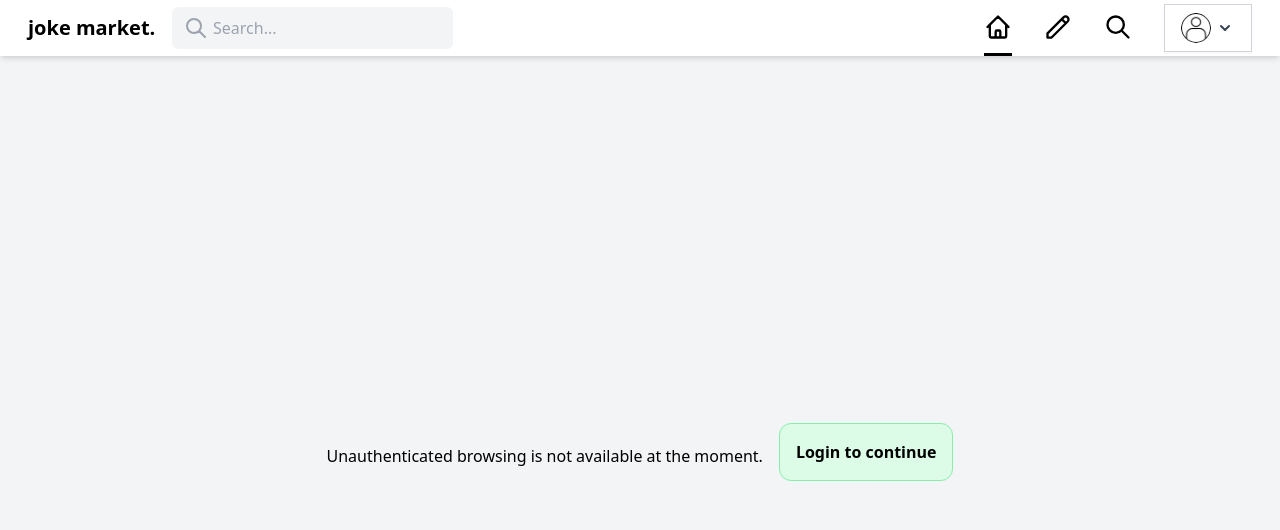
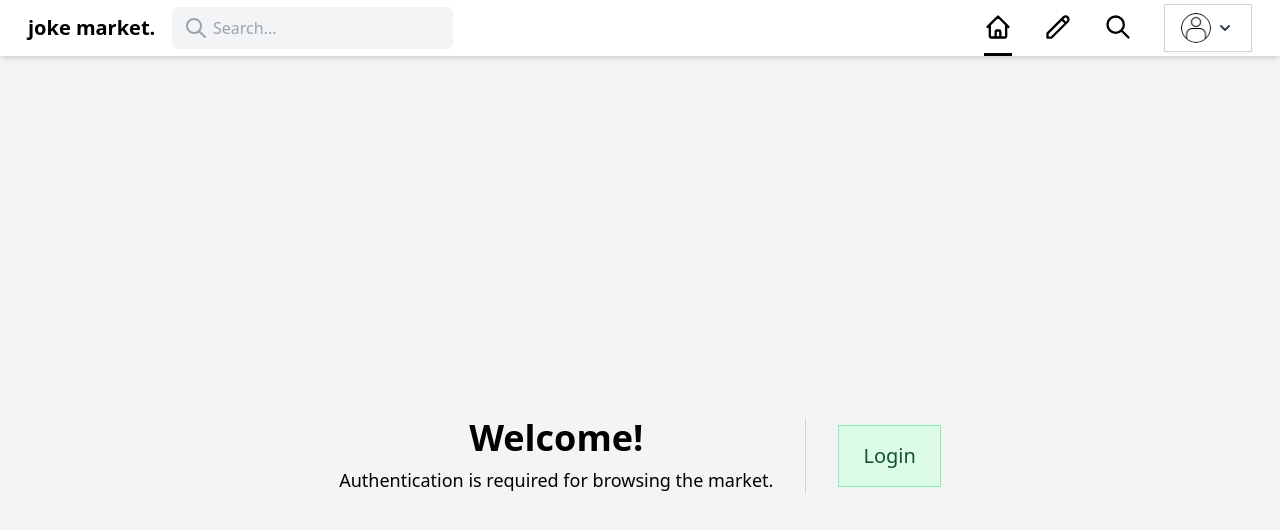
Before and after one commit to parkj22/joke-market, a Next.js app: page / in a window 1280 px wide. Shown: the top 530 px of the page. Built offline with nearby package versions, Linux system fonts and the light colour scheme; no server answers.

Commit message:
changed login redirect ui

```diff
--- a/components/misc/LoginRedirect.tsx
+++ b/components/misc/LoginRedirect.tsx
@@ -5,15 +5,22 @@ function LoginRedirect(): ReactElement | null {
   const router = useRouter();
 
   return (
-    <div className="h-screen flex justify-center items-center space-x-4">
-      <h1>Unauthenticated browsing is not available at the moment.</h1>
+    <div className="h-screen flex flex-col md:flex-row justify-center items-center space-y-6 md:space-y-0 md:space-x-8">
+      <div className="flex flex-col items-center space-y-2 border-b pb-4 md:border-b-0 md:pb-0 md:pr-8 md:border-r border-gray-300">
+        <h1 className="font-bold text-3xl md:text-4xl text-center px-2">
+          Welcome!
+        </h1>
+        <p className="font-light md:text-lg text-center">
+          {"Authentication is required for browsing the market."}
+        </p>
+      </div>
       <button
-        className="text-md font-semibold border border-green-300 rounded-xl mb-2 p-4 bg-green-100 hover:bg-green-200 hover-effect active:bg-green-300"
+        className="text-lg md:text-xl text-green-900 font-light border border-green-300 mb-2 p-4 px-6 bg-green-100 hover:bg-green-200 hover-effect active:bg-green-300"
         onClick={() => {
           router.push("/login");
         }}
       >
-        Login to continue
+        Login
       </button>
     </div>
   );
--- a/pages/login.tsx
+++ b/pages/login.tsx
@@ -34,13 +34,13 @@ export default function Login({ providers, session }: LoginProps): ReactElement
 
   return (
     <div className="h-screen bg-gray-100 flex flex-col">
-      <div className="mx-auto md:max-w-6xl flex flex-col md:flex-row h-full items-center space-y-6 md:space-x-6">
+      <div className="mx-auto md:max-w-6xl flex flex-col md:flex-row h-full items-center space-y-16 md:space-x-6 pt-8 md:pt-0">
         <div className="text-center mt-12 md:mt-0 md:text-left w-3/4 pl-4">
           <h1 className="font-bold text-3xl py-4">joke market.</h1>
-          <p>Collect the best jokes around the world.</p>
+          <p className="font-light">Collect the best jokes around the world.</p>
         </div>
         <div className="flex flex-col bg-white rounded-xl shadow-lg w-96 md:w-[32rem] items-center pb-4">
-          <h2 className="p-4 font-bold">Social login</h2>
+          <h2 className="p-4 font-light text-lg md:text-xl">Social login</h2>
           {Object.values(providers ?? "").map((provider) => (
             <div
               key={provider.name}
```
